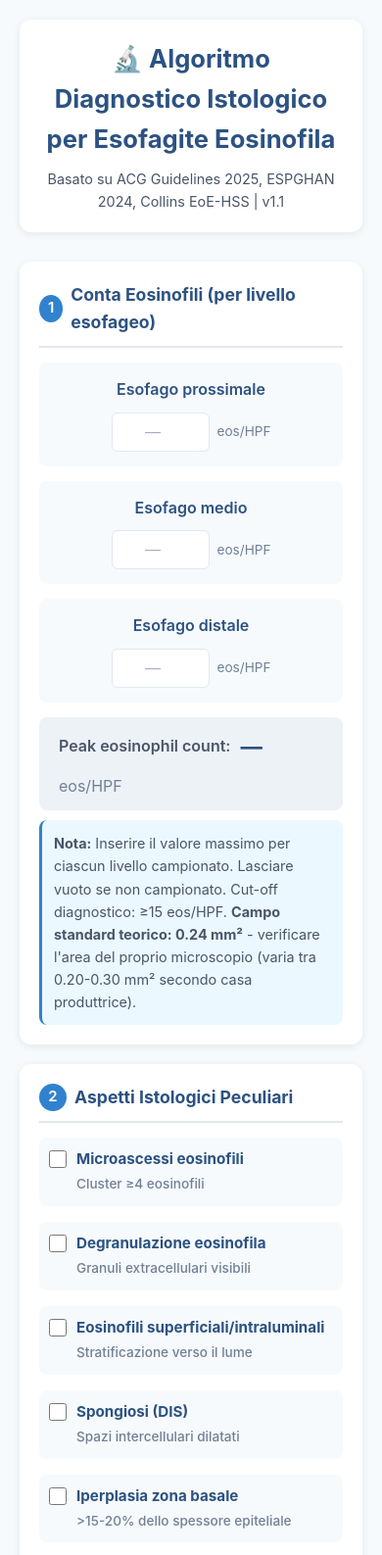
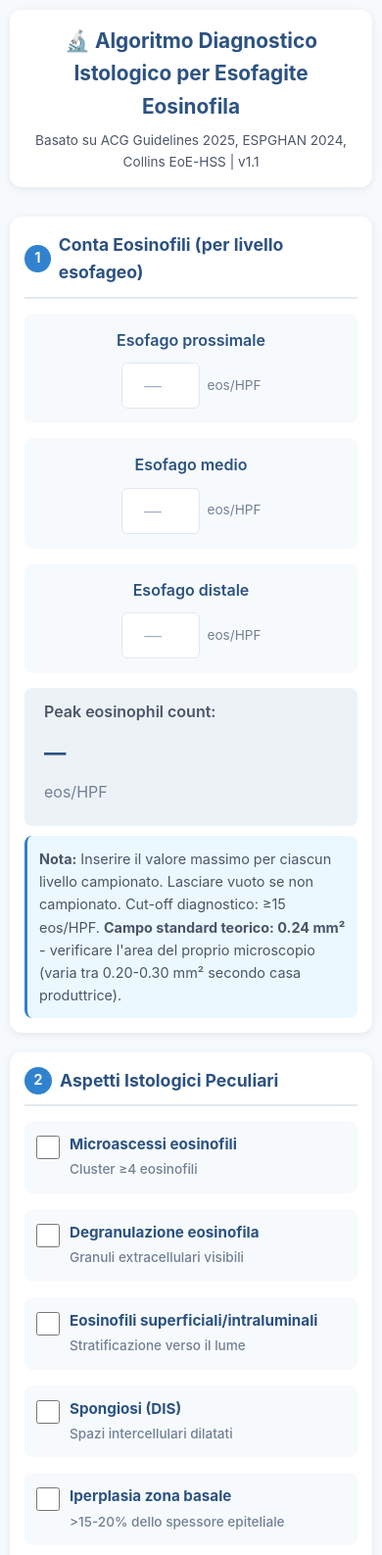
Before and after one commit to Infingardo/Esofagiti, a plain HTML site: page index.html in a window 390 px wide. Shown: the top 1587 px of the page at 98% size. Drawn offline with Linux system fonts and the light colour scheme.

Commit message:
Add files via upload

```diff
--- a/index.html
+++ b/index.html
@@ -438,6 +438,70 @@
         @media (max-width: 600px) {
             .hss-grid {
                 grid-template-columns: 1fr;
+            }
+
+            body {
+                padding: 10px;
+            }
+
+            .section {
+                padding: 15px;
+            }
+
+            header {
+                padding: 15px;
+            }
+
+            h1 {
+                font-size: 1.3em;
+            }
+
+            .subtitle {
+                font-size: 0.85em;
+            }
+
+            .checkbox-item input,
+            .radio-item input {
+                width: 24px;
+                height: 24px;
+            }
+
+            .checkbox-item,
+            .radio-item {
+                padding: 12px;
+            }
+
+            input[type="number"] {
+                width: 80px;
+                font-size: 1.1em;
+                padding: 12px;
+            }
+
+            .tabs {
+                flex-direction: column;
+            }
+
+            .tab {
+                width: 100%;
+                border-radius: 8px;
+                margin-bottom: 5px;
+            }
+
+            .tab.active {
+                border-radius: 8px;
+            }
+
+            .peak-display {
+                flex-direction: column;
+                align-items: flex-start;
+            }
+
+            .eos-levels {
+                grid-template-columns: 1fr;
+            }
+
+            .report-text {
+                font-size: 0.85em;
             }
         }
 
```
Also changed, not shown: readme.md.
